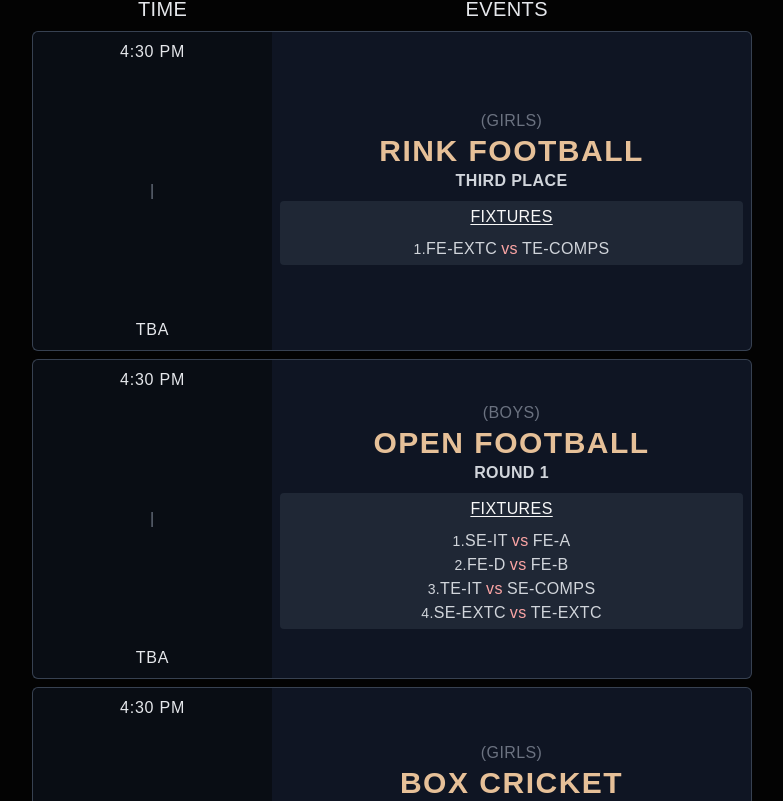
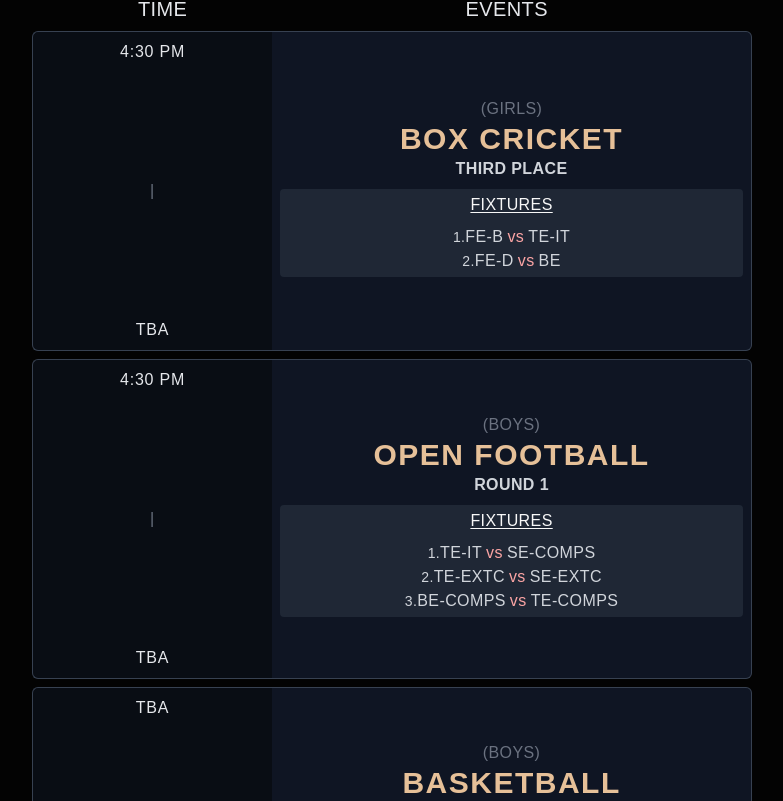
Before and after one commit to MrunalVaidya0715/sparx-website, a Next.js app in the folder sparx-web-app/: page /schedule in a window 1280 px wide. Shown: the part 319-1120 px from the top of the page, without its empty margins (248-1031 px from the left). Built offline with nearby package versions, Linux system fonts and the light colour scheme.

Commit message:
Updated Schedule

```diff
--- a/sparx-web-app/src/events.js
+++ b/sparx-web-app/src/events.js
@@ -4,13 +4,18 @@ export const Events = [
     from: "4:30 pm",
     to: "TBA",
     gender: "Girls",
-    event: "Rink Football",
+    event: "Box cricket",
     stage: "Third Place",
     fixtures : [
       {
          m: 1,
-         t1: "FE-EXTC",
-         t2: "TE-COMPS"
+         t1: "FE-B",
+         t2: "TE-IT"
+      },
+      {
+         m: 2,
+         t1: "FE-D",
+         t2: "BE"
       },
    ]
 
@@ -25,33 +30,29 @@ export const Events = [
       fixtures : [
         {
            m: 1,
-           t1: "SE-IT",
-           t2: "FE-A"
+           t1: "TE-IT",
+           t2: "SE-COMPS"
         },
         {
          m: 2,
-         t1: "FE-D",
-         t2: "FE-B"
+         t1: "TE-EXTC",
+         t2: "SE-EXTC"
       },
       {
          m: 3,
-         t1: "TE-IT",
-         t2: "SE-COMPS"
+         t1: "BE-COMPS",
+         t2: "TE-COMPS"
       },
-      {
-         m: 4,
-         t1: "SE-EXTC",
-         t2: "TE-EXTC"
-      },
+
      ]
 
      },
      {
       id: 3,
-      from: "4:30 pm",
+      from: "TBA",
       to: "TBA",
-      gender: "Girls",
-      event: "Box Cricket",
+      gender: "Boys",
+      event: "Basketball",
       stage: "Round 1",
       fixtures : [
          {
```
